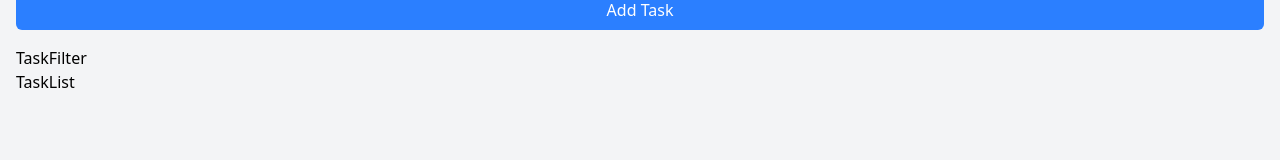
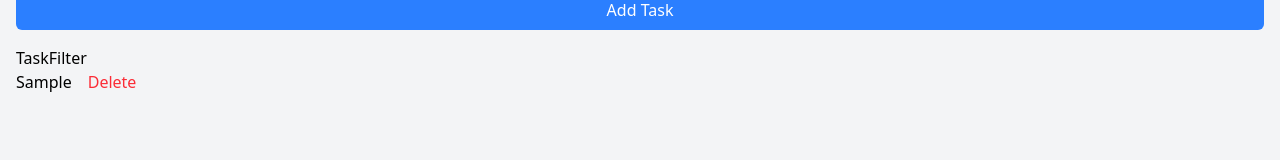
Before and after one commit to fufex3934/Codsoft2, a React (Vite) app: page / in a window 1280 px wide. Both pictures are taken after typing "Sample" into the empty fields and a click on the button "Add Task". Shown: the part 128-288 px from the top of the page. Built offline with nearby package versions, Linux system fonts and the light colour scheme.

Commit message:
task item

```diff
--- a/src/App.jsx
+++ b/src/App.jsx
@@ -46,7 +46,11 @@ function App() {
       <h1 className="text-center text-3xl font-bold mb-4">Task Tracker App</h1>
       <TaskForm addTask={addTask}/>
       <TaskFilter />
-      <TaskList />
+      <TaskList
+      tasks={filteredTasks}
+      deleteTask={deleteTask}
+      toggleTaskStatus={toggleTaskStatus}
+      />
     </div>
   );
 }
--- a/src/components/TaskItem.jsx
+++ b/src/components/TaskItem.jsx
@@ -1,7 +1,19 @@
-import React from 'react'
+import React from "react";
 
-export default function TaskItem() {
+export default function TaskItem({ task, deleteTask, toggleTaskStatus }) {
   return (
-    <div>TaskItem</div>
-  )
+    <div>
+      <span
+        className={`flex-1 cursor-pointer ${
+          task.completed ? "line-through text-gray-500" : ""
+        }`}
+        onClick={() => toggleTaskStatus(task.id)}
+      >
+        {task.description}
+      </span>
+      <button className="ml-4 text-red-500" onClick={() => deleteTask(task.id)}>
+        Delete
+      </button>
+    </div>
+  );
 }
--- a/src/components/TaskList.jsx
+++ b/src/components/TaskList.jsx
@@ -1,7 +1,18 @@
 import React from 'react'
-
-export default function TaskList() {
+import TaskItem from './TaskItem'
+export default function TaskList({tasks,deleteTask,toggleTaskStatus}) {
   return (
-    <div>TaskList</div>
+    <div className='space-y-2'>
+        {
+            tasks.map((task)=>(
+                <TaskItem
+                key={task.id}
+                task={task}
+                deleteTask={deleteTask}
+                toggleTaskStatus={toggleTaskStatus}
+                />
+            ))
+        }
+    </div>
   )
 }
```
